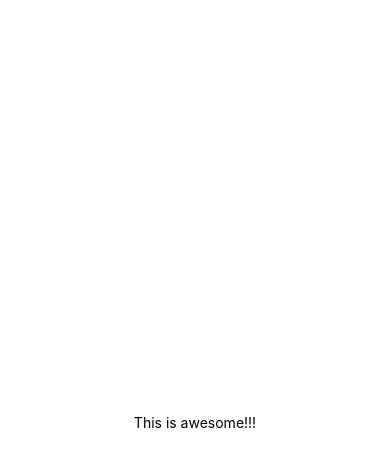
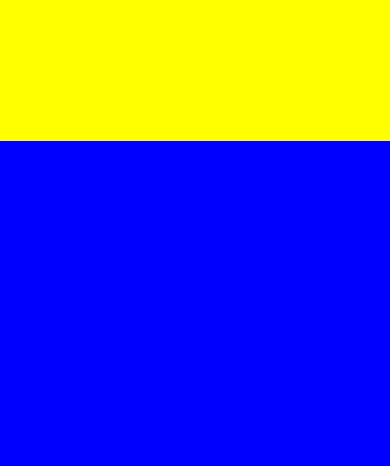
Before and after one commit to wook2124/weather-project, a React Native app: screen / in a window 390 px wide. Shown: the top 466 px of the page. Built offline with nearby package versions, Linux system fonts and the light colour scheme.

Commit message:
#1.0 Layouts with Flexbox in React Native

```diff
--- a/App.js
+++ b/App.js
@@ -1,10 +1,11 @@
-import React from 'react';
-import { StyleSheet, Text, View } from 'react-native';
+import React from "react";
+import { StyleSheet, Text, View } from "react-native";
 
 export default function App() {
   return (
     <View style={styles.container}>
-      <Text>This is awesome!!!</Text>
+      <View style={styles.yellowView}></View>
+      <View style={styles.blueView}></View>
     </View>
   );
 }
@@ -12,8 +13,13 @@
 const styles = StyleSheet.create({
   container: {
     flex: 1,
-    backgroundColor: '#fff',
-    alignItems: 'center',
-    justifyContent: 'center',
+  },
+  yellowView: {
+    flex: 1,
+    backgroundColor: "yellow"
+  },
+  blueView: {
+    flex: 5,
+    backgroundColor: "blue"
   },
 });
```
